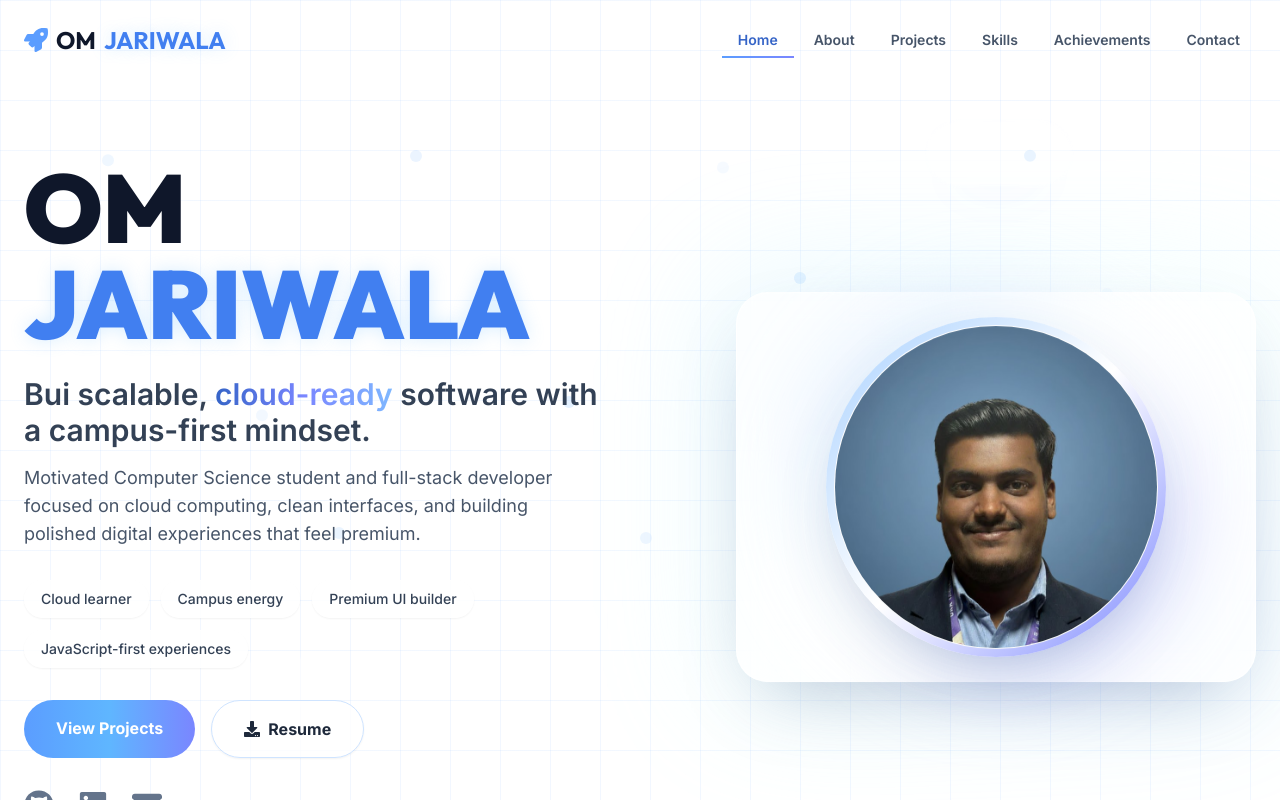
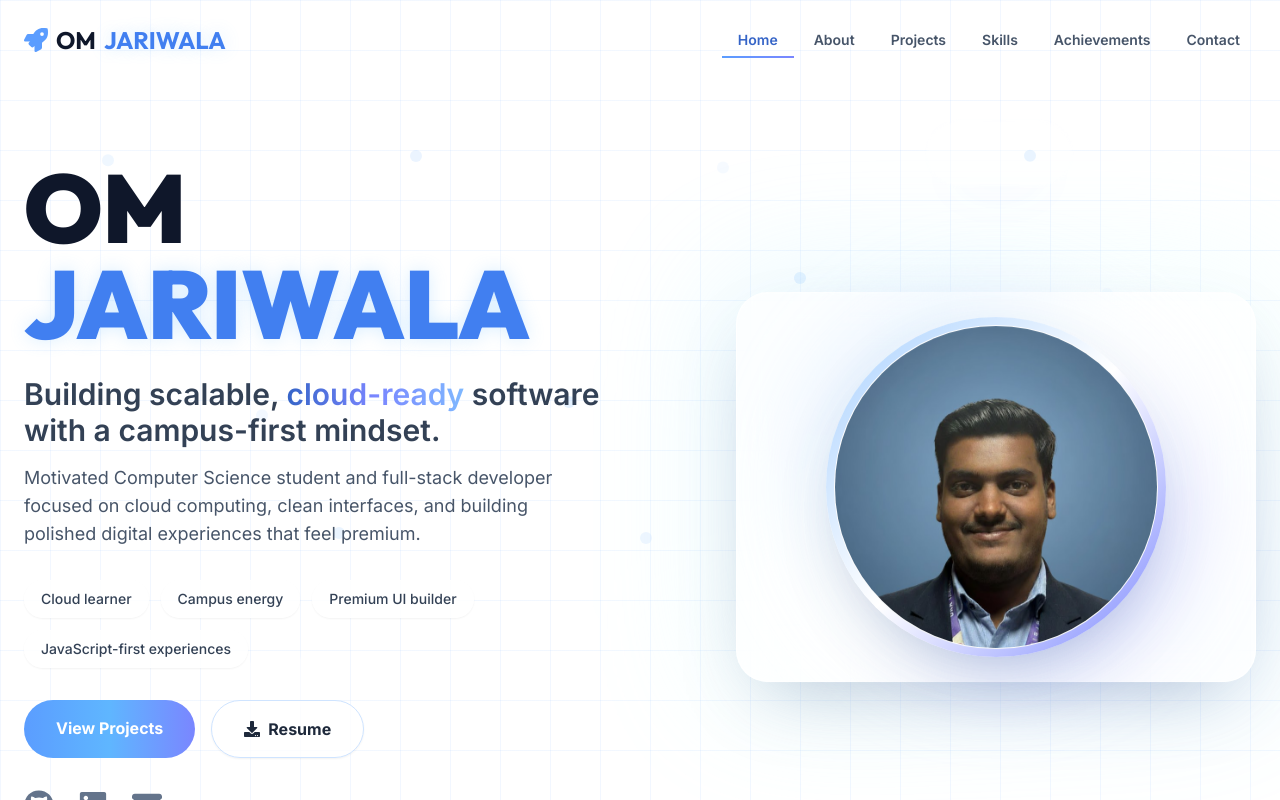
Before and after one commit to om-mjari/Portfolio, a React app: page / in a window 1280 px wide. Shown: the top 800 px of the page. Built offline with nearby package versions, Linux system fonts and the light colour scheme; the HTML template or start-up script is replaced by a standard one.

Commit message:
Resolve merge conflicts for deployment

```diff
--- a/src/components/Hero.jsx
+++ b/src/components/Hero.jsx
@@ -92,7 +92,7 @@ const Hero = () => {
                             animate={{ opacity: 1, y: 0 }}
                             transition={{ delay: 0.4 }}
                         >
-                            Bui scalable,{' '}
+                            Building scalable,{' '}
                             <span className="text-gradient">cloud-ready</span> software with a campus-first mindset.
                         </motion.p>
 
```
